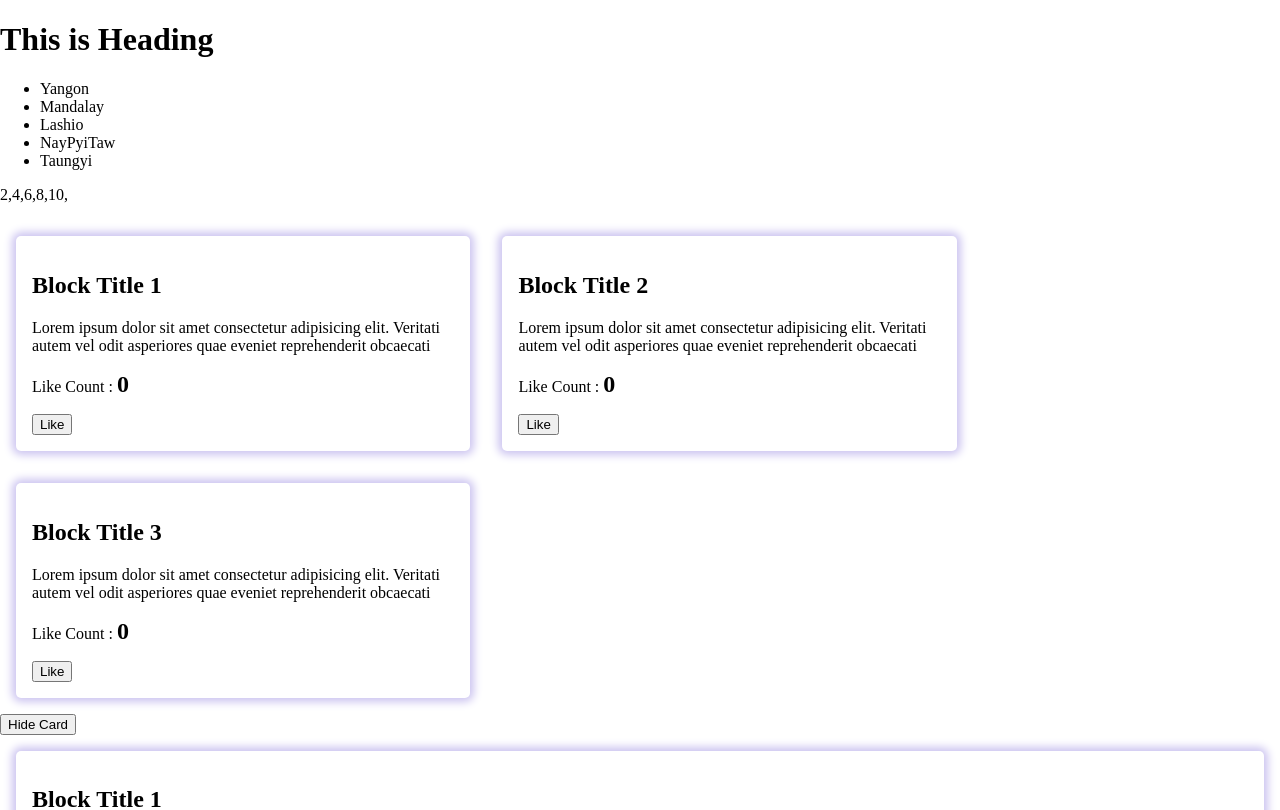
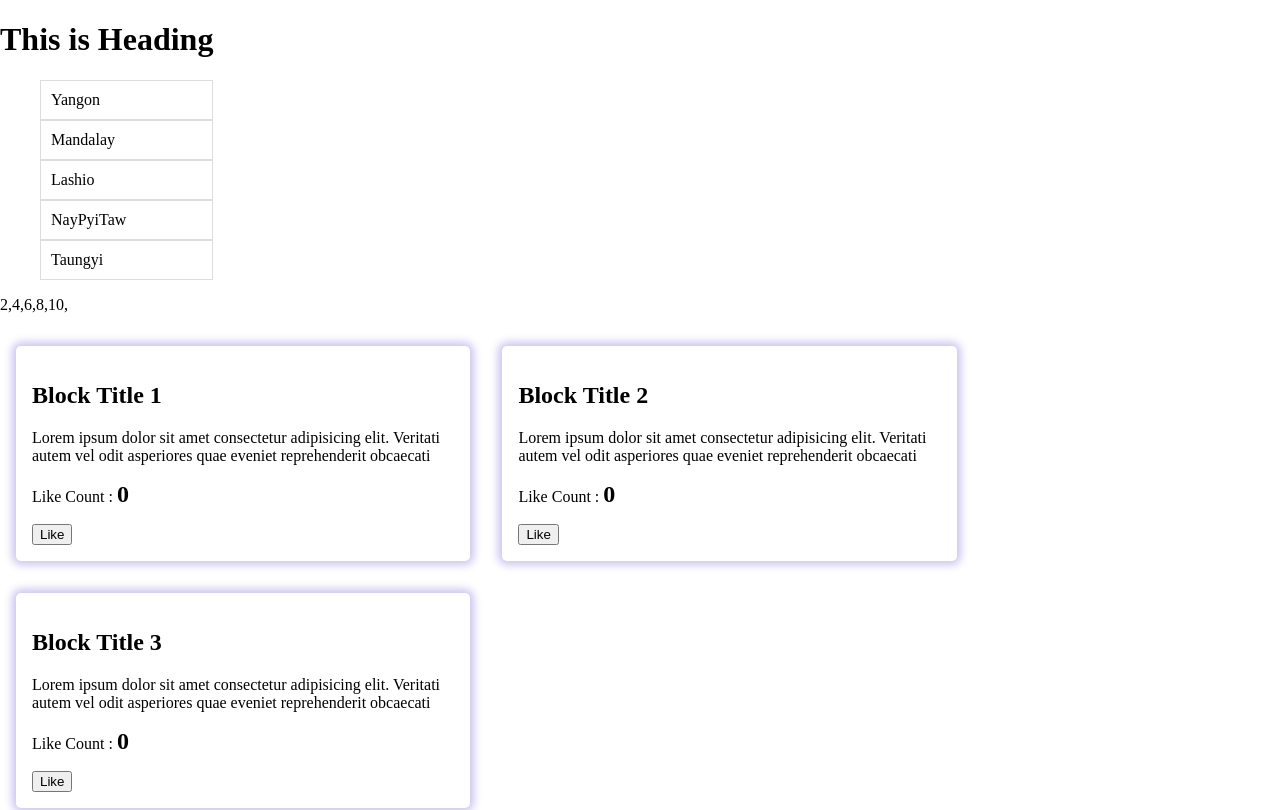
Before and after one commit to YeThura-424/first-react, a React (Vite) app: page / in a window 1280 px wide. Shown: the top 810 px of the page. Built offline with nearby package versions, Linux system fonts and the light colour scheme.

Commit message:
custome css

```diff
--- a/src/App.css
+++ b/src/App.css
@@ -17,3 +17,17 @@ body {
   flex: 0 0 33%;
   max-width: 33%;
 }
+.list-group-item {
+  position: relative;
+  display: block;
+  padding: 10px;
+  text-decoration: none;
+  border: 1px solid #ddd;
+}
+.list-group-item.active {
+  background-color: lightblue;
+}
+.list-group {
+  display: flex;
+  flex-direction: column;
+}
```
